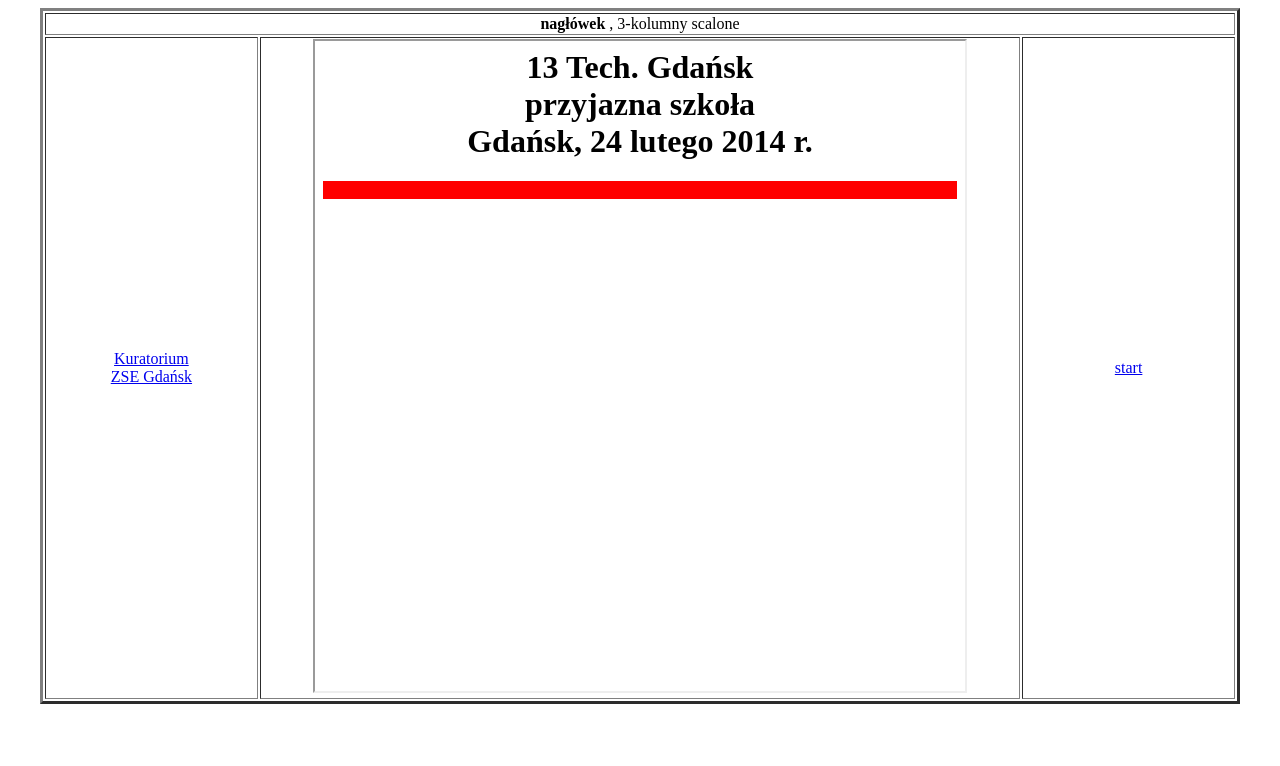
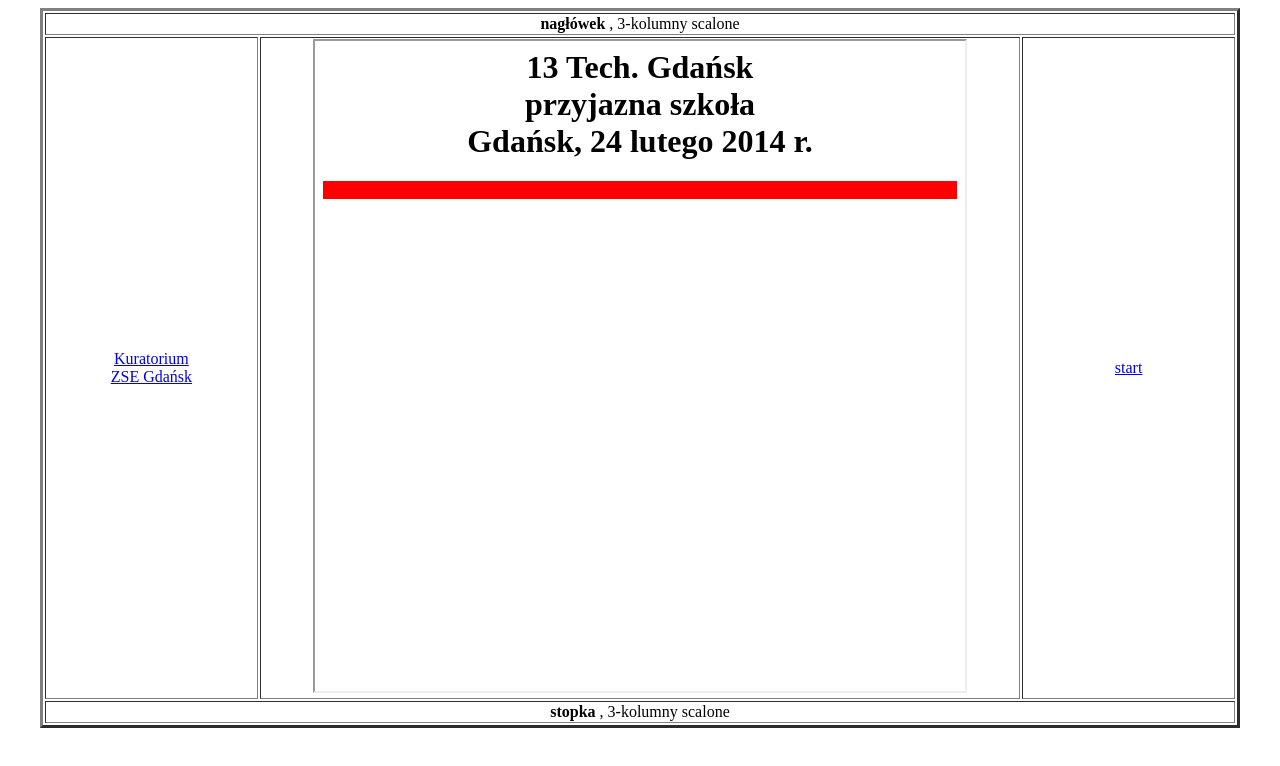
Before and after one commit to 2bartuss/ramkiplywajace, a plain HTML site: page index.html in a window 1280 px wide. Drawn offline with Linux system fonts and the light colour scheme.

Commit message:
Update index.html

```diff
--- a/index.html
+++ b/index.html
@@ -29,7 +29,7 @@
 
  </tr>
 
-
+  <td colspan="3" align="center"><b>stopka</b> , 3-kolumny scalone</td>
 </table>
 </body>
 </html>
```
